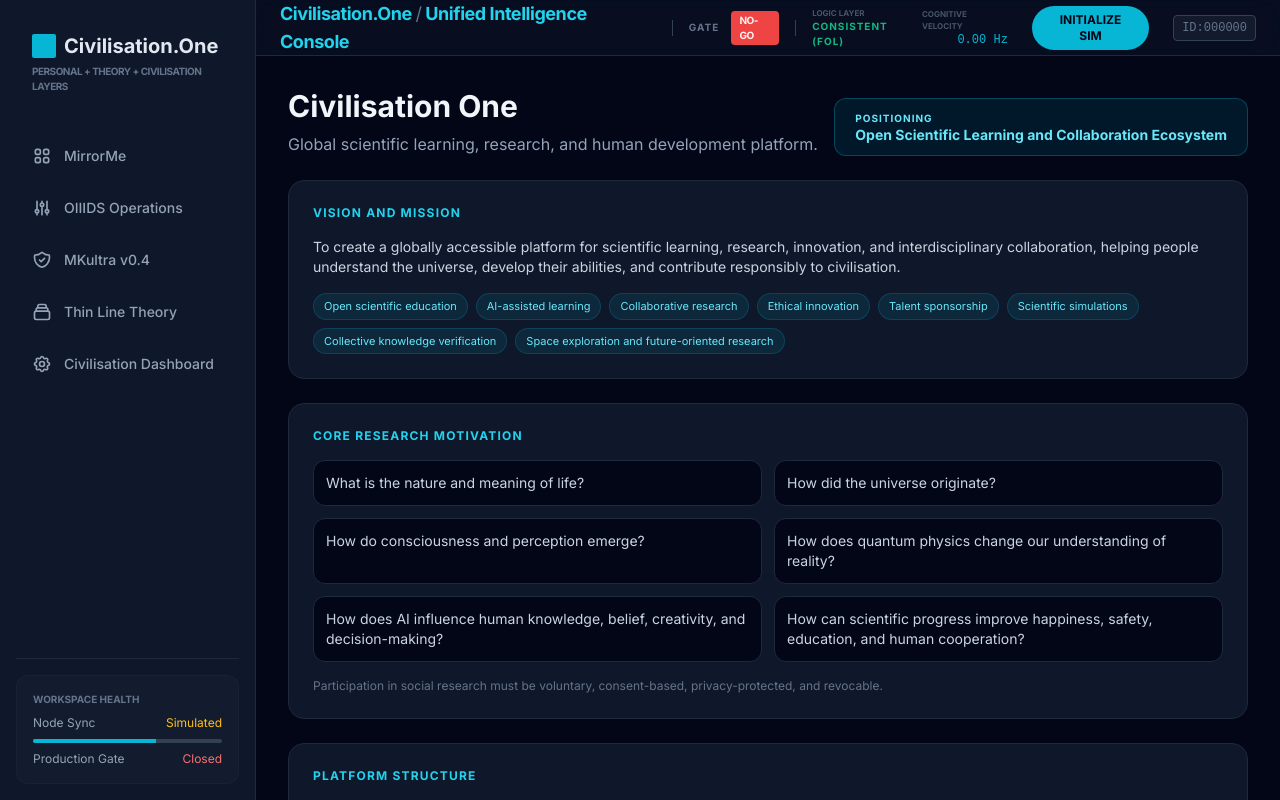
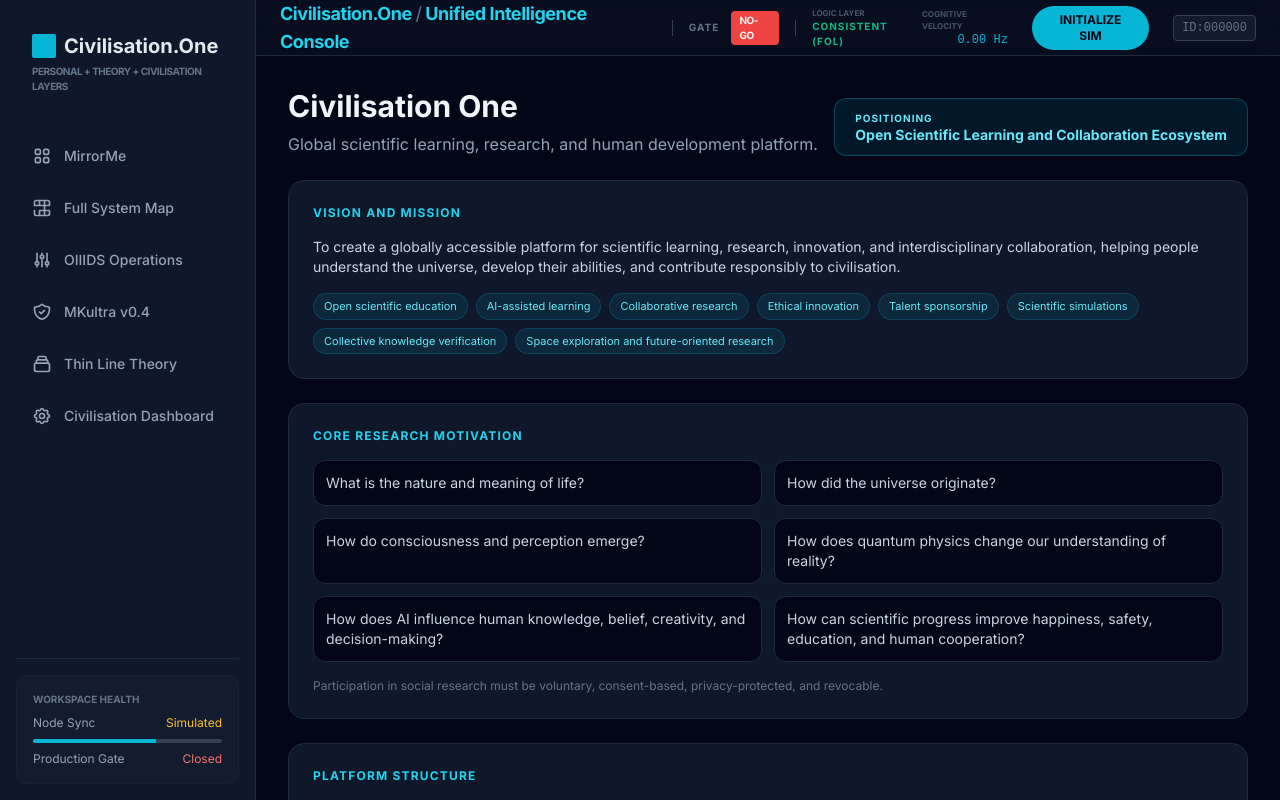
Before and after one commit to CV1admin/MirrorME, a React (Vite) app: page /#/dashboard in a window 1280 px wide. Built offline with nearby package versions, Linux system fonts and the light colour scheme.

Commit message:
Add full system map navigation

```diff
--- a/components/Sidebar.tsx
+++ b/components/Sidebar.tsx
@@ -5,6 +5,9 @@ const Sidebar: React.FC = () => {
   const links = [
     { to: '/mirrorme', label: 'MirrorMe', icon: (
       <svg className="w-5 h-5" fill="none" stroke="currentColor" viewBox="0 0 24 24"><path strokeLinecap="round" strokeLinejoin="round" strokeWidth={2} d="M4 6a2 2 0 012-2h2a2 2 0 012 2v2a2 2 0 01-2 2H6a2 2 0 01-2-2V6zM14 6a2 2 0 012-2h2a2 2 0 012 2v2a2 2 0 01-2 2h-2a2 2 0 01-2-2V6zM4 16a2 2 0 012-2h2a2 2 0 012 2v2a2 2 0 01-2 2H6a2 2 0 01-2-2v-2zM14 16a2 2 0 012-2h2a2 2 0 012 2v2a2 2 0 01-2 2h-2a2 2 0 01-2-2v-2z" /></svg>
+    )},
+    { to: '/system-map', label: 'Full System Map', icon: (
+      <svg className="w-5 h-5" fill="none" stroke="currentColor" viewBox="0 0 24 24"><path strokeLinecap="round" strokeLinejoin="round" strokeWidth={2} d="M9 3H5a2 2 0 00-2 2v4m6-6h10a2 2 0 012 2v4M9 3v6m0 0H3m6 0h6m6 0h-6m0 0V3m0 6v6m0 0H9m6 0h6m-6 0v6m-6-6v6m0 0H5a2 2 0 01-2-2v-4m6 6h10a2 2 0 002-2v-4" /></svg>
     )},
     { to: '/oiiids-operations', label: 'OIIIDS Operations', icon: (
       <svg className="w-5 h-5" fill="none" stroke="currentColor" viewBox="0 0 24 24"><path strokeLinecap="round" strokeLinejoin="round" strokeWidth={2} d="M12 6V4m0 2a2 2 0 100 4m0-4a2 2 0 110 4m-6 8a2 2 0 100-4m0 4a2 2 0 110-4m0 4v2m0-6V4m6 6v10m6-2a2 2 0 100-4m0 4a2 2 0 110-4m0 4v2m0-6V4" /></svg>
```
